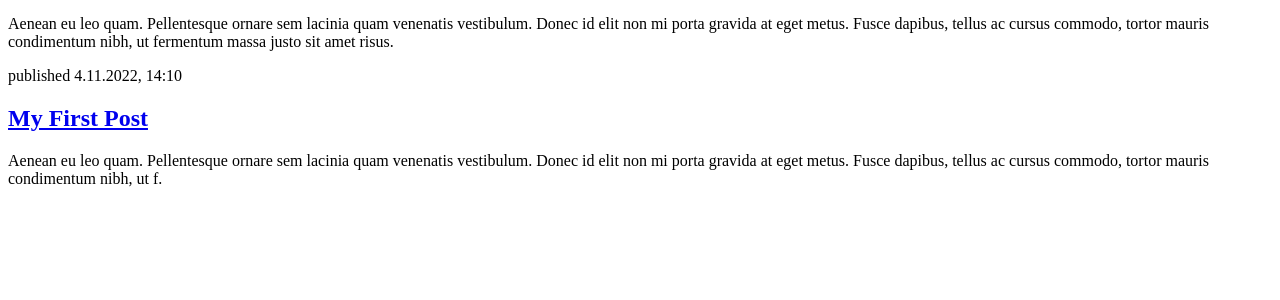
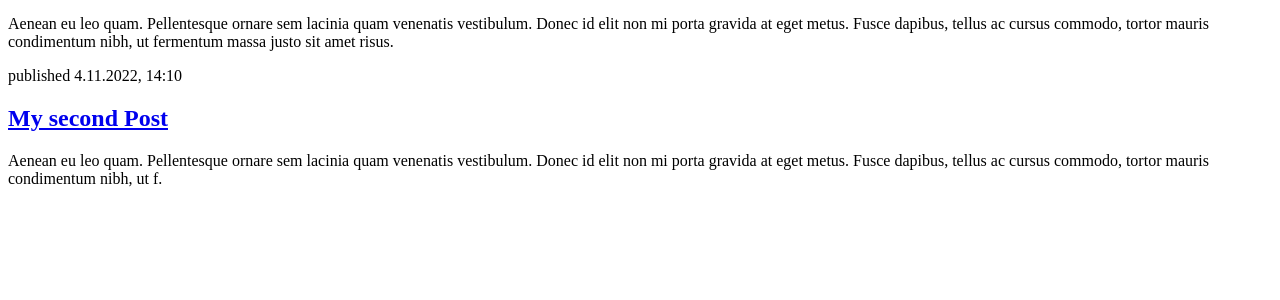
Before and after one commit to RomanCG2001/my-first-blog, a Django app: page / in a window 1280 px wide. Shown: the part 150-450 px from the top of the page. Run offline with Django 3.2, Linux system fonts and the light colour scheme.

Commit message:
new change in HTML File post_list on my second post

```diff
--- a/blog/templates/blog/post_list.html
+++ b/blog/templates/blog/post_list.html
@@ -24,7 +24,7 @@
 
     <article>
         <time>published 4.11.2022, 14:10</time>
-      <h2><a href="/">My First Post</a></h2>
+      <h2><a href="/">My second Post</a></h2>
       <p>
         Aenean eu leo quam. Pellentesque ornare sem lacinia quam venenatis
         vestibulum. Donec id elit non mi porta gravida at eget metus. Fusce dapibus,
```
